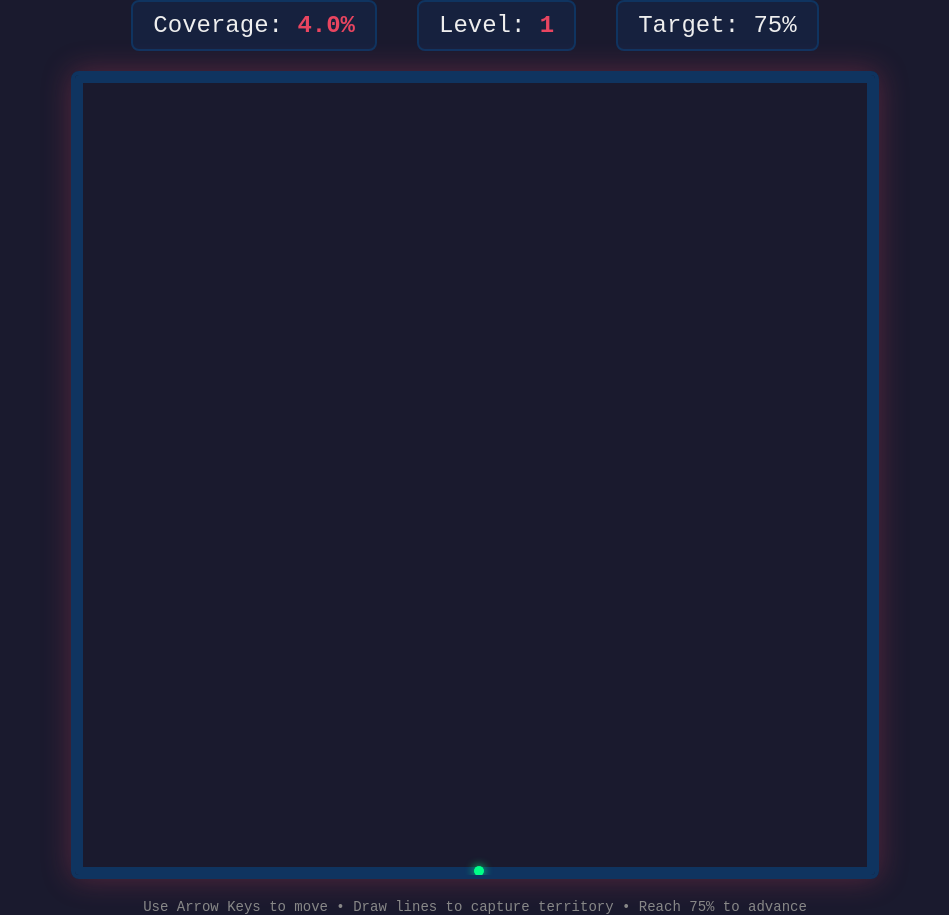
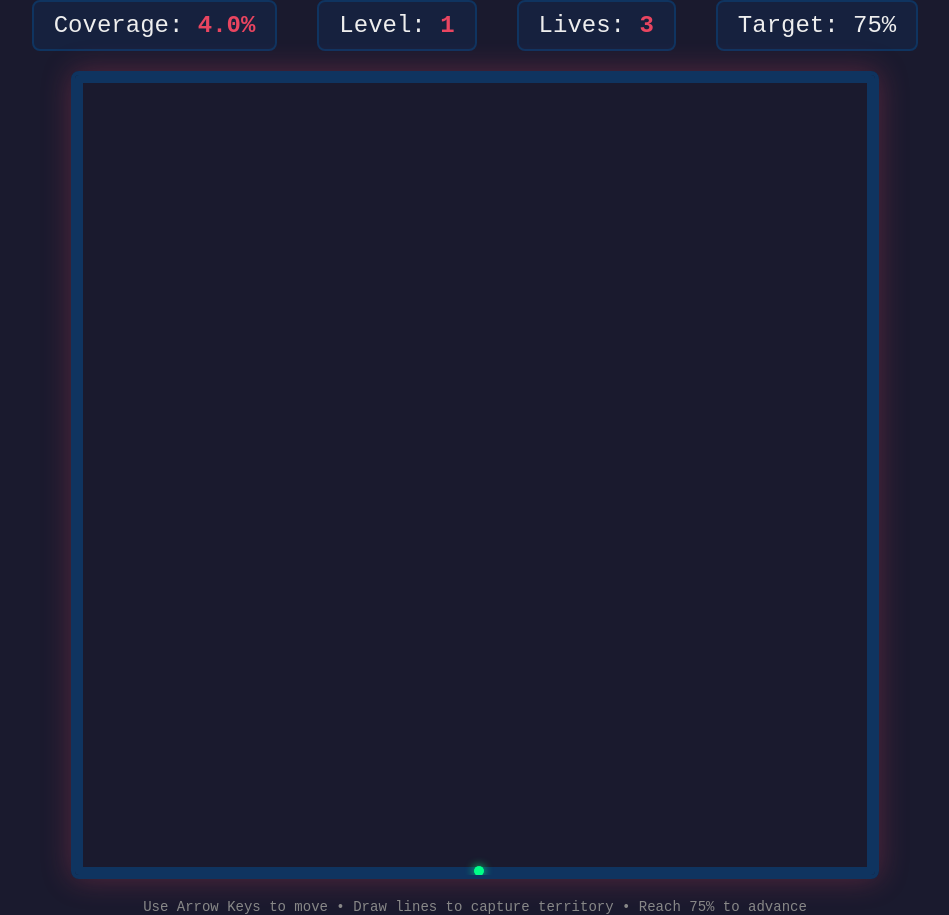
Before and after one commit to tpolasek/QQQix, a website built with Vite: page index.html in a window 1280 px wide. Shown: the whole page, without its empty margins (165-1114 px from the left). Built offline with nearby package versions, Linux system fonts and the light colour scheme.

```diff
--- a/index.html
+++ b/index.html
@@ -58,6 +58,7 @@
   <div id="ui">
     <span>Coverage: <b id="percent">0%</b></span>
     <span>Level: <b id="level">1</b></span>
+    <span>Lives: <b id="lives">3</b></span>
     <span>Target: 75%</span>
   </div>
   <canvas id="gameCanvas"></canvas>
```
